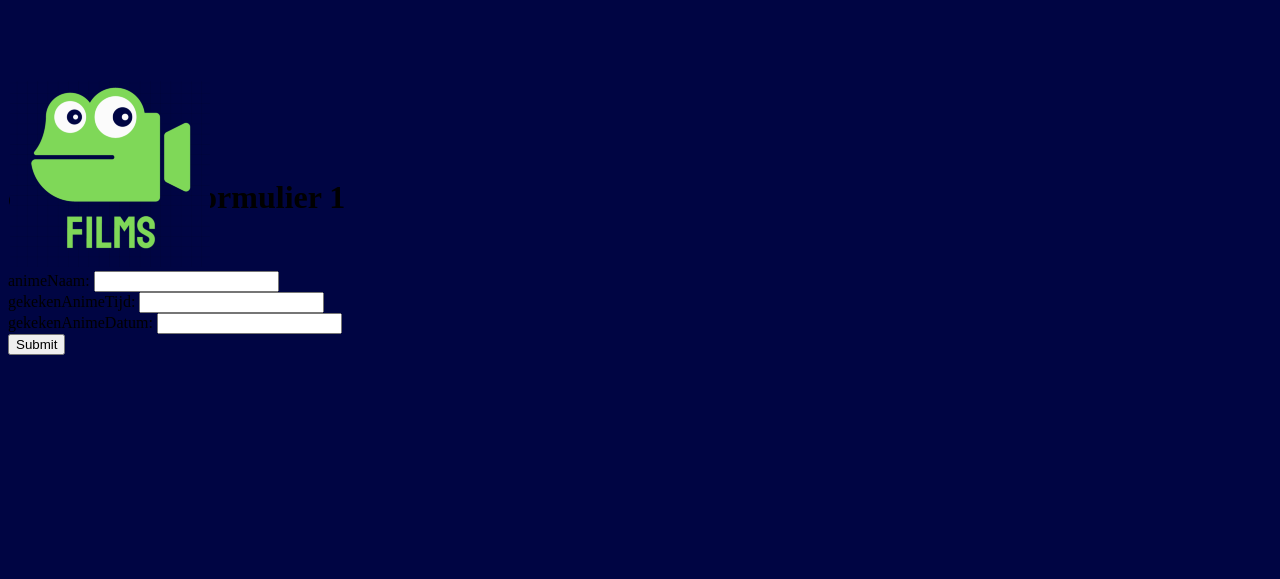
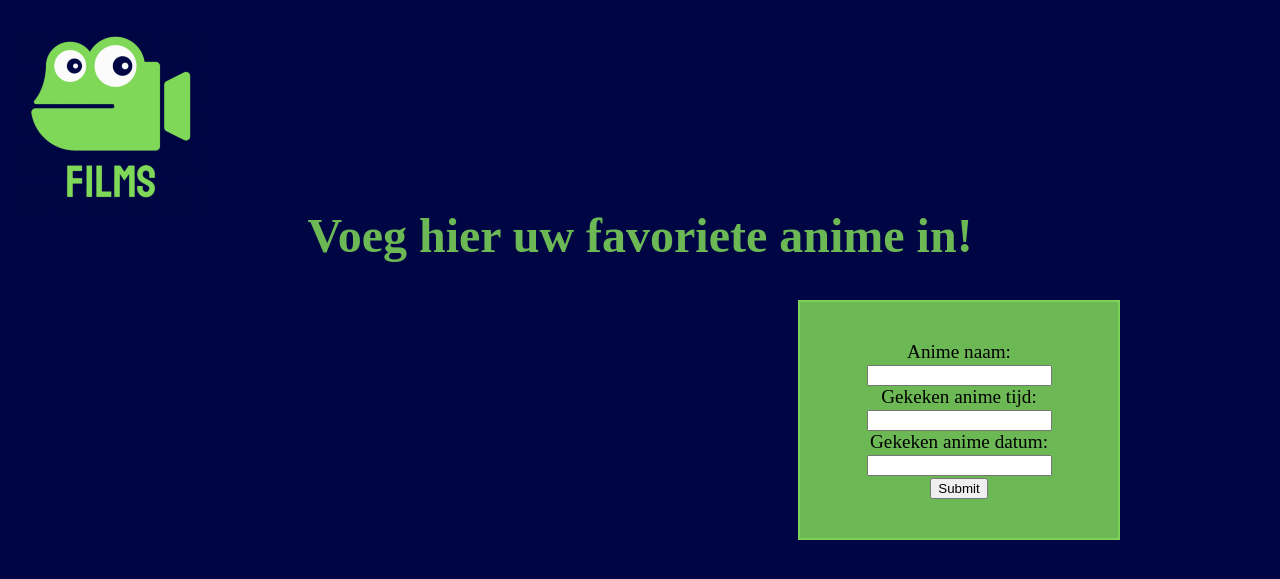
Before and after one commit to Omario010/Project4Git, a PHP site: page /createAnimeFormulier1.php in a window 1280 px wide. Shown: the top 579 px of the page. Run offline with PHP 8.4, Linux system fonts and the light colour scheme.

Commit message:
nooit meer pls

```diff
--- a/createAnimeFormulier1.php
+++ b/createAnimeFormulier1.php
@@ -6,20 +6,27 @@
     <link rel="stylesheet" href="styler.css">
 </head>
 <body>
-<h1>create anime formulier 1</h1>
-<a href="index.php">
-<div class="logohoofd1">
+<div class="divwelkomcreateanime">
+<h1>Voeg hier uw favoriete anime in!</h1>
+</div>
+
+<div class="logoanimecreate">
+    <a href="Project4Menu.php">
     <img src=kikker(1).png>
     </a>
+
 </div>
+
+<div class="formcreateanime">
 <form action="createAnimeFormulier2.php" method="post">
-    <label for="AnimeNaamvak">animeNaam:</label>
+    <label for="AnimeNaamvak">Anime naam:</label>
     <input type="text" id = "AnimeNaamvak" name="AnimeNaamvak"><br/>
-    <label for="GekekenAnimeTijdvak">gekekenAnimeTijd:</label>
+    <label for="GekekenAnimeTijdvak">Gekeken anime tijd:</label>
     <input type="text" id = "GekekenAnimeTijdvak" name="GekekenAnimeTijdvak"><br/>
-    <label for="GekekenAnimeDatumvak">gekekenAnimeDatum:</label>
+    <label for="GekekenAnimeDatumvak">Gekeken anime datum:</label>
     <input type="text" id = "GekekenAnimeDatumvak" name="GekekenAnimeDatumvak"><br/>
     <input type="submit">
 </form>
+</div>
 </body>
 </html>
--- a/createAnimeFormulier2.php
+++ b/createAnimeFormulier2.php
@@ -38,7 +38,7 @@ $student1->afdrukkenAnimeKlantInfo();	// drukt objectgegevens af
 $databaseHost = 'localhost';
 $databaseName = 'project4';
 $databaseUsername = 'omario010';
-$databasePassword = 'ViezeAap1';
+$databasePassword = 'ViezeAap1!';
 
 
 $mysqli = mysqli_connect($databaseHost, $databaseUsername, $databasePassword, $databaseName);
--- a/styler.css
+++ b/styler.css
@@ -325,3 +325,131 @@ a{
     margin-top:50px;
     font-size: x-large;
 }
+.linksanime{
+    border: 2px solid rgba(127, 216, 88, 0.85);
+    width:240px;
+    text-align: center;
+    padding: 39px;
+    background-color: rgba(127, 216, 88, 0.85);
+    margin-left: 790px;
+    margin-top:80px;
+    list-style-type: none;
+    font-size:larger;
+}
+.welkomanime{
+    text-align: center;
+    color:rgba(127, 216, 88, 0.85);
+    margin-top:50px;
+    font-size: x-large;
+}
+
+.formsearchanime{
+    border: 2px solid rgba(127, 216, 88, 0.85);
+    width:240px;
+    text-align: center;
+    padding: 39px;
+    background-color: rgba(127, 216, 88, 0.85);
+    margin-left: 790px;
+    margin-top:80px;
+    list-style-type: none;
+    font-size:larger;
+}
+
+.welkomanimesearch{
+    text-align: center;
+    color:rgba(127, 216, 88, 0.85);
+    margin-top:50px;
+    font-size: x-large;
+}
+
+.hpfilms{
+    border: 2px solid rgba(127, 216, 88, 0.85);
+    width:240px;
+    text-align: center;
+    padding: 39px;
+    background-color: rgba(127, 216, 88, 0.85);
+    margin-left: 790px;
+    margin-top:80px;
+    list-style-type: none;
+    font-size:larger;
+}
+
+.FilmsWelkom{
+    text-align: center;
+    color:rgba(127, 216, 88, 0.85);
+    margin-top:50px;
+    font-size: x-large;
+}
+
+.logofilmshp{
+    margin-top:-135px;
+}
+.FilmsCreateform{
+    border: 2px solid rgba(127, 216, 88, 0.85);
+    width:240px;
+    text-align: center;
+    padding: 39px;
+    background-color: rgba(127, 216, 88, 0.85);
+    margin-left: 790px;
+    margin-top:80px;
+    list-style-type: none;
+    font-size:larger;
+}
+.welkomFilmscreate{
+    text-align: center;
+    color:rgba(127, 216, 88, 0.85);
+    margin-top:50px;
+    font-size: x-large;
+}
+.Logocreatefilm{
+    margin-top:-135px;
+}
+.logoanime1{
+    margin-top:-265px
+}
+
+.formcreateanime{
+    border: 2px solid rgba(127, 216, 88, 0.85);
+    width:240px;
+    text-align: center;
+    padding: 39px;
+    background-color: rgba(127, 216, 88, 0.85);
+    margin-left: 790px;
+    margin-top:80px;
+    list-style-type: none;
+    font-size:larger;
+}
+
+.divwelkomcreateanime{
+    text-align: center;
+    color:rgba(127, 216, 88, 0.85);
+    margin-top:50px;
+    font-size: x-large;
+}
+
+.logoanimecreate{
+    margin-top:-265px
+}
+
+.formfilmupdate{
+    border: 2px solid rgba(127, 216, 88, 0.85);
+    width:240px;
+    text-align: center;
+    padding: 39px;
+    background-color: rgba(127, 216, 88, 0.85);
+    margin-left: 790px;
+    margin-top:80px;
+    list-style-type: none;
+    font-size:larger;
+}
+
+.welkomupdatefilms{
+    text-align: center;
+    color:rgba(127, 216, 88, 0.85);
+    margin-top:50px;
+    font-size: x-large;
+}
+
+.Logoupdatefilm1{
+    margin-top:-3005px
+}
```
Also changed, not shown: Project4Menu.php (+16 -10 lines), createFilmFormulier1.php (+10 -1 lines), home.php (+13 -2 lines), updateFilmFormulier1.php (+13 -1 lines).
